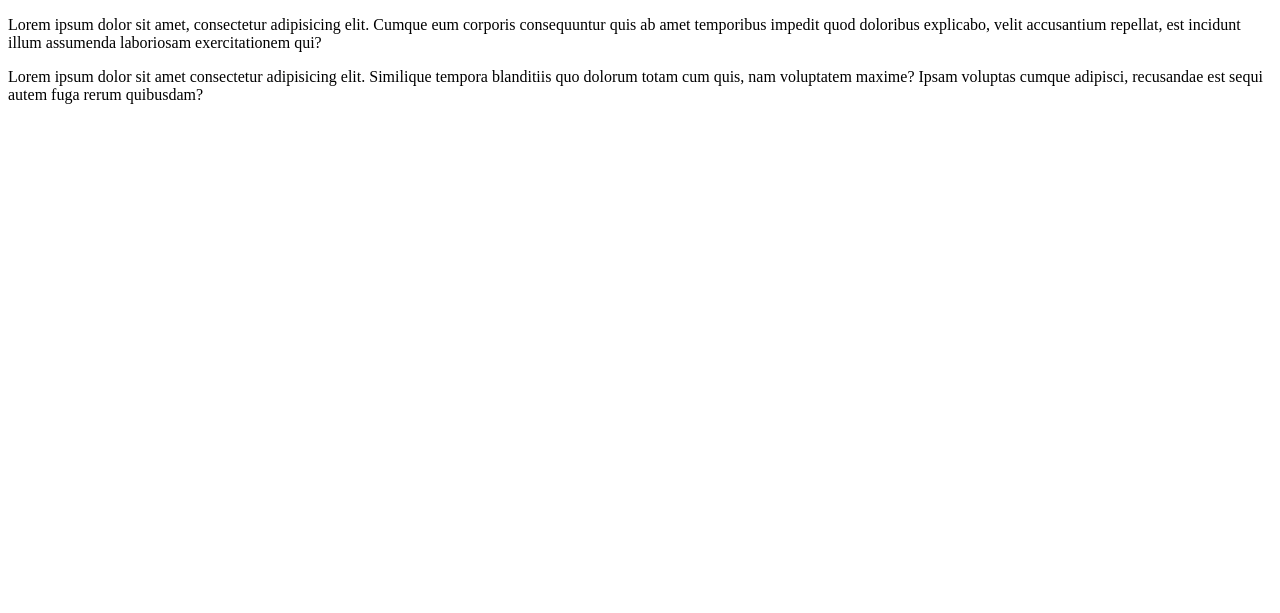
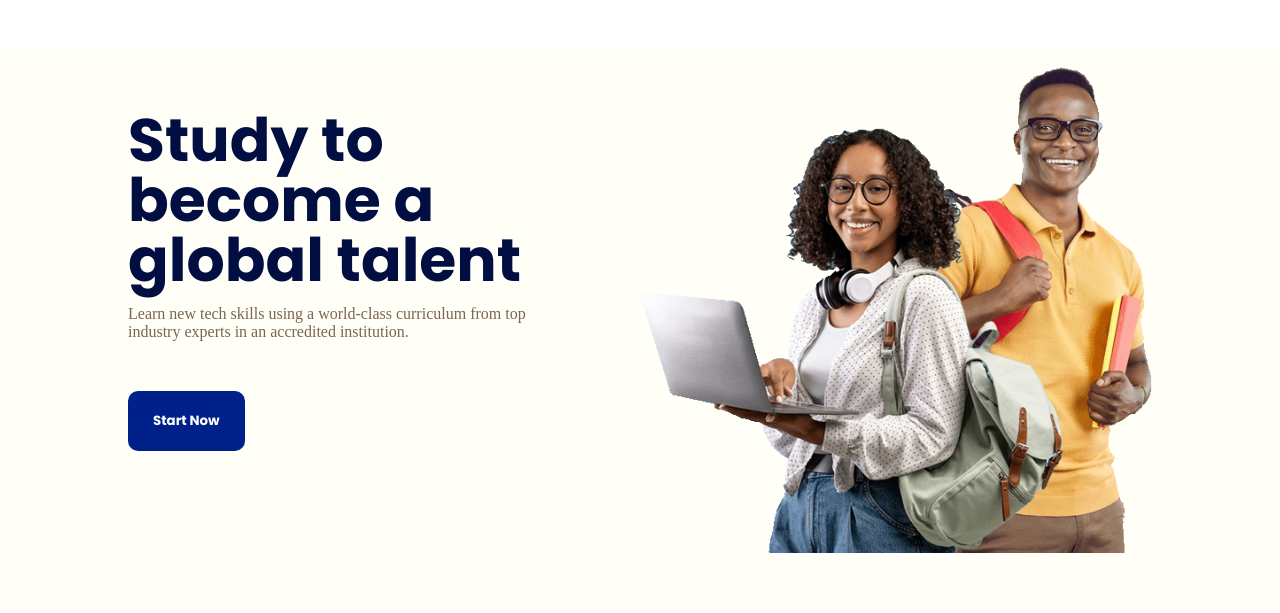
Before and after one commit to Smith-prog1/SQI_PAGE, a plain HTML site: page index.html in a window 1280 px wide. Drawn offline with Linux system fonts and the light colour scheme.

Commit message:
made changes to my css and html

```diff
--- a/index.html
+++ b/index.html
@@ -4,9 +4,16 @@
     <meta charset="UTF-8">
     <meta name="viewport" content="width=device-width, initial-scale=1.0">
     <title>Document</title>
+    <link rel="stylesheet" href="./style.css">
 </head>
 <body>
-    <p>Lorem ipsum dolor sit amet, consectetur adipisicing elit. Cumque eum corporis consequuntur quis ab amet temporibus impedit quod doloribus explicabo, velit accusantium repellat, est incidunt illum assumenda laboriosam exercitationem qui?</p>
-    <p>Lorem ipsum dolor sit amet consectetur adipisicing elit. Similique tempora blanditiis quo dolorum totam cum quis, nam voluptatem maxime? Ipsam voluptas cumque adipisci, recusandae est sequi autem fuga rerum quibusdam?</p>
+   <section class="hero-section">
+        <div class="box box1">
+            <h1>Study to <br>become a <br>global talent</h1>
+            <p>Learn new tech skills using a world-class curriculum from top <br>industry experts in an accredited institution.</p>
+            <button>Start Now</button>
+        </div>
+        <div class="box box2"></div>
+   </section>
 </body>
 </html>
--- a/style.css
+++ b/style.css
@@ -0,0 +1,47 @@
+@import url('https://fonts.googleapis.com/css2?family=Poppins:ital,wght@0,100;0,200;0,300;0,400;0,500;0,600;0,700;0,800;0,900;1,100;1,200;1,300;1,400;1,500;1,600;1,700;1,800;1,900&display=swap');
+
+*{
+    margin: 0;
+    padding: 0;
+    box-sizing: border-box;
+}
+.hero-section{
+    display: flex;
+    height: 70dvh;
+    margin: 50px auto;
+    background-color: #FFFEF7;
+    justify-content: center;
+}
+.box{
+    width: 40%;
+    gap: 500px;
+}
+.box1{
+}
+.box2{
+    background-image: url(./media/sqi-image.png);
+    background-size: contain;
+    background-repeat: no-repeat;
+}
+h1{
+    font-size: 50px;
+    font-family: "Poppins", sans-serif;
+    line-height: 60px;
+    font-size: 60px;
+    margin-top: 60px;
+    color: #000E42;
+}
+p{
+    margin-top: 15px;
+    color: #7A6651;
+}
+button{
+    margin-top: 50px;
+    background-color: #00208A;
+    color: white;
+    padding: 20px 25px;
+    border-radius: 10px;
+    border: none;
+    font-weight: bold;
+    font-family:  "Poppins", sans-serif
+}
```
Also changed, not shown: media/sqi-image.png (added).
